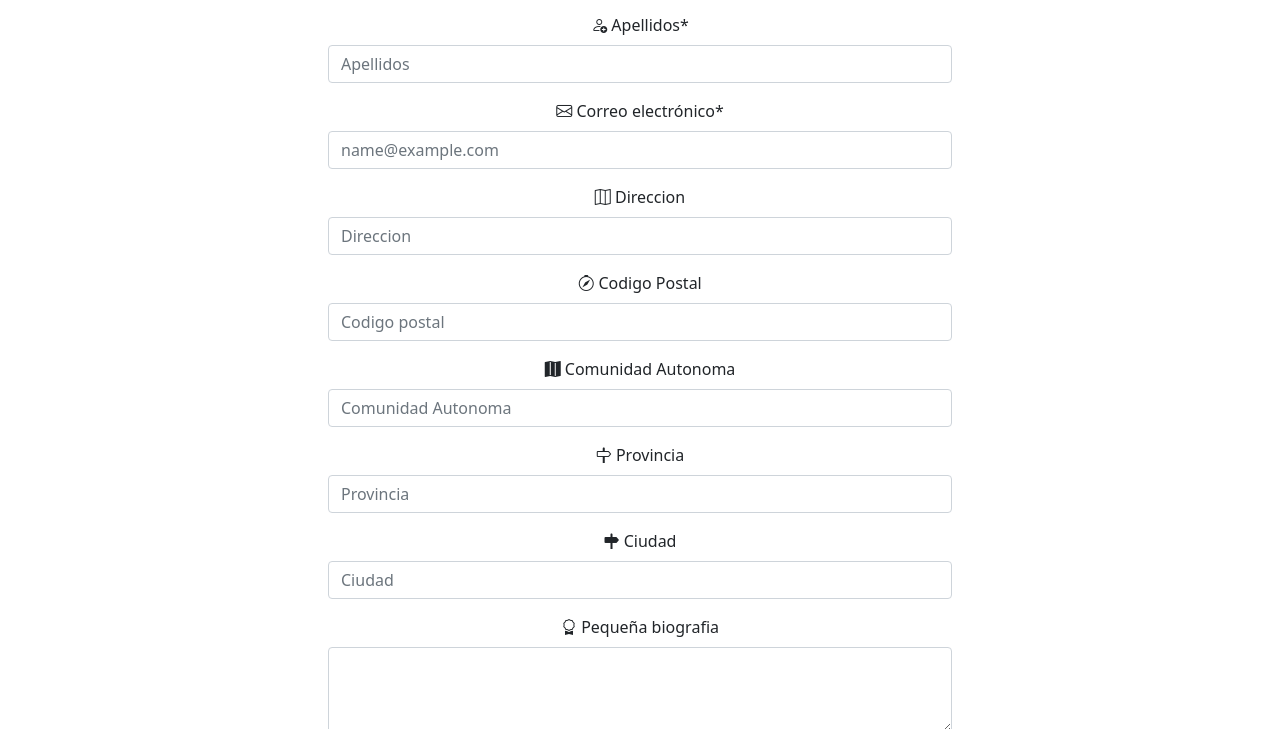
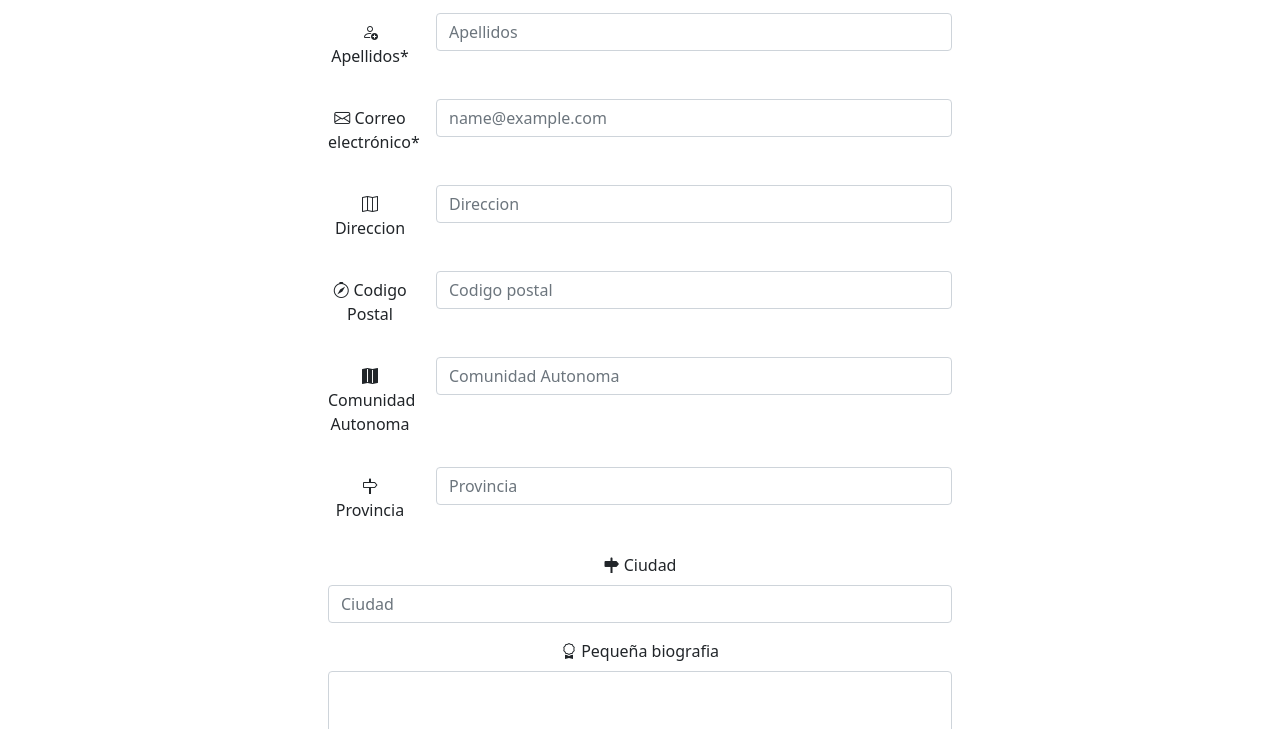
Before and after one commit to ManuelJesusTG/Proyecto-running, a website: page registro.html in a window 1280 px wide. Shown: the part 380-1109 px from the top of the page. Drawn offline with nearby package versions, Linux system fonts and the light colour scheme.

Commit message:
Cambios en el registro por terminar

```diff
--- a/registro.html
+++ b/registro.html
@@ -92,40 +92,69 @@
 
     <form action="onsubmit()" class="row g-3 needs-validation col-6 offset-md-3" >
       <fieldset class="text-center align-content-center">
-        <div class="mb-3 " aria-label="Introduce tu nombre">
-          <label for="name" class="form-label"> <i class="bi bi-person"></i> Nombre*</label>
-          <input type="text" class="form-control" id="name" placeholder="Nombre" aria-label="Modificar nombre">
+
+        <div class="form-group row" aria-label="Introduce tu nombre">
+          <label for="name" class="col-sm-2 col-form-label"> <i class="bi bi-person"></i> Nombre*</label>
+          <div class="col-sm-10">
+            <input type="text" class="form-control" id="name" placeholder="Nombre" aria-label="Modificar nombre">
+          </div>
         </div>
 
-        <div class="mb-3" aria-label="Introduce tus apellidos">
-          <label for="apellido" class="form-label"> <i class="bi bi-person-add"></i> Apellidos*</label>
-          <input type="text" class="form-control" id="apellido" placeholder="Apellidos" >
+        <br>
+
+        <div class="form-group row" aria-label="Introduce tus apellidos">
+          <label for="apellido" class="col-sm-2 col-form-label"> <i class="bi bi-person-add"></i> Apellidos*</label>
+          <div class="col-sm-10">
+            <input type="text" class="form-control" id="apellido" placeholder="Apellidos" aria-label="Modificar Apellidos">
+          </div>
         </div>
 
-        <div class="mb-3" aria-label="Introduce tu correo electrónico">
-          <label for="email" class="form-label"> <i class="bi bi-envelope"></i> Correo electrónico*</label>
-          <input type="email" class="form-control" id="email" placeholder="name@example.com" aria-label="Modificar correo electrónico">
+        <br>
+
+        <div class="form-group row" aria-label="Introduce tu correo electrónico">
+          <label for="email" class="col-sm-2 col-form-label"> <i class="bi bi-envelope"></i> Correo electrónico*</label>
+          <div class="col-sm-10">
+            <input type="email" class="form-control" id="email" placeholder="name@example.com" aria-label="Modificar correo electrónico">
+          </div>
         </div>
 
-        <div class="mb-3" aria-label="Introduce tu direccion">
-          <label for="direccion" class="form-label"> <i class="bi bi-map"></i> Direccion</label>
-          <input type="text" class="form-control" id="direccion" placeholder="Direccion" aria-label="Modificar Direccion">
+        <br>
+
+        <div class="form-group row" aria-label="Introduce tu direccion">
+          <label for="direccion" class="col-sm-2 col-form-label"> <i class="bi bi-map"></i> Direccion</label>
+          <div class="col-sm-10">
+            <input type="text" class="form-control" id="direccion" placeholder="Direccion" aria-label="Modificar Direccion">
+          </div>
         </div>
 
-        <div class="mb-3" aria-label="Introduce tu codigo postal">
-          <label for="CP" class="form-label"> <i class="bi bi-compass"></i> Codigo Postal</label>
-          <input type="number" class="form-control" id="CP" placeholder="Codigo postal" aria-label="Modificar Codigo postal">
+        <br>
+
+        <div class="form-group row" aria-label="Introduce tu codigo postal">
+          <label for="CP" class="col-sm-2 col-form-label"> <i class="bi bi-compass"></i> Codigo Postal</label>
+          <div class="col-sm-10">
+            <input type="number" class="form-control" id="CP" placeholder="Codigo postal" aria-label="Modificar Codigo postal">
+          </div>
         </div>
 
-        <div class="mb-3" aria-label="Introduce tu comunidad autónoma">
-          <label for="Comunidad_Autonoma" class="form-label"><i class="bi bi-map-fill"></i> Comunidad Autonoma</label>
-          <input type="text" class="form-control" id="Comunidad_Autonoma" placeholder="Comunidad Autonoma" aria-label="Modificar comunidad autónoma">
+        <br>
+
+        <div class="form-group row" aria-label="Introduce tu comunidad autónoma">
+          <label for="Comunidad_Autonoma" class="col-sm-2 col-form-label"> <i class="bi bi-map-fill"></i> Comunidad Autonoma</label>
+          <div class="col-sm-10">
+            <input type="text" class="form-control" id="Comunidad_Autonoma" placeholder="Comunidad Autonoma" aria-label="Modificar comunidad autónoma">
+          </div>
         </div>
 
-        <div class="mb-3" aria-label="Introduce tu provincia">
-          <label for="Provincia" class="form-label"><i class="bi bi-signpost"></i> Provincia</label>
-          <input type="text" class="form-control" id="Provincia" placeholder="Provincia" aria-label="Modificar provincia">
+        <br>
+
+        <div class="form-group row" aria-label="Introduce tu provincia">
+          <label for="Provincia" class="col-sm-2 col-form-label"><i class="bi bi-signpost"></i> Provincia</label>
+          <div class="col-sm-10">
+            <input type="text" class="form-control" id="Provincia" placeholder="Provincia" aria-label="Modificar provincia">
+          </div>
         </div>
+
+        <br>
 
         <div class="mb-3" aria-label="Introduce tu ciudad">
           <label for="Ciudad" class="form-label"><i class="bi bi-signpost-fill"></i> Ciudad</label>
```
